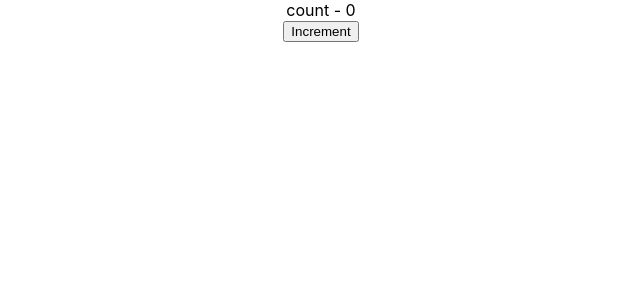
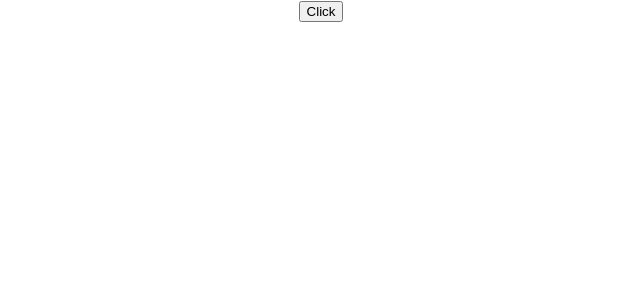
Before and after one commit to BushraMateen/React-project, a React (Create React App) app: page / in a window 1280 px wide. Shown: the top 300 px of the page, without its empty margins (319-959 px from the left). Built offline with nearby package versions, Linux system fonts and the light colour scheme.

Commit message:
added function componrent

```diff
--- a/src/App.js
+++ b/src/App.js
@@ -5,13 +5,15 @@
 // import Welcome from './Components/Welcome'
 import Message from './Components/Message'
 import Counter from './Components/Counter'
+import FunctionClick from './Components/FunctionClick'
 
 class App extends Component {
   render () {
     return (
       <div className="App">
+        <FunctionClick />
         {/* <Message /> */}
-        <Counter />
+        {/* <Counter /> */}
         {/* <Greet name="Bruce" heroname="batman"/>
         <Greet name = "Bruce"  heroname="superman" />
         <Welcome name="Bruce" heroname="batman"/>
--- /dev/null
+++ b/src/Components/FunctionClick.js
@@ -0,0 +1,14 @@
+import React from 'react'
+
+function FunctionClick() {
+    function clickHandler() {
+        console.log('Button clicked')
+    }
+    return(
+        <div>
+            <button onClick={clickHandler}>Click</button>
+        </div>
+    )
+}
+
+export default FunctionClick
```
